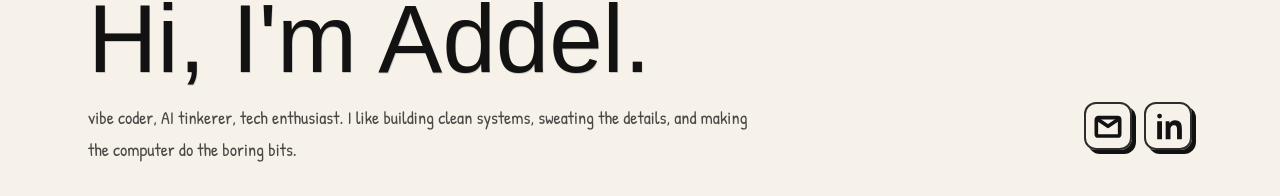
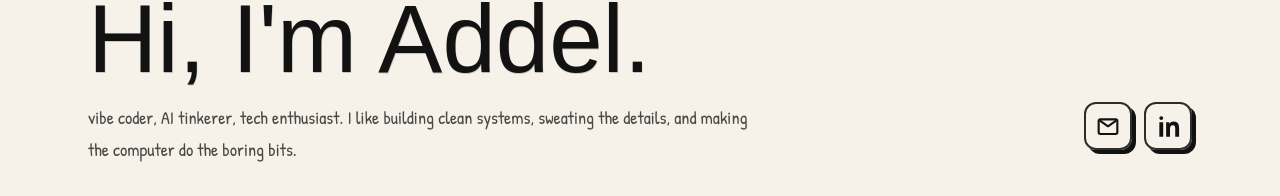
Before and after one commit to addelh/addel-xyz, a Next.js app: page / in a window 1280 px wide. Shown: the part 84-280 px from the top of the page. Built offline with nearby package versions, Linux system fonts and the light colour scheme; a web font is replaced by a local one.

Commit message:
style: lighter icons; gmail/linkedin branded hovers

```diff
--- a/src/app/page.tsx
+++ b/src/app/page.tsx
@@ -138,25 +138,26 @@ export default function Home() {
                 href="mailto:ahamoudhy@gmail.com"
                 variant="secondary"
                 ariaLabel="Email me"
-                className="h-12 w-12 rounded-full !p-0 !gap-0 shadow-[4px_4px_0_#111] transition hover:scale-110 hover:shadow-[6px_6px_0_#111] hover:bg-[#E03A2F] hover:text-white"
+                className="h-12 w-12 rounded-full !p-0 !gap-0 shadow-[4px_4px_0_#111] transition hover:scale-110 hover:shadow-[6px_6px_0_#111] hover:bg-white hover:border-[#EA4335] hover:text-[#EA4335]"
               >
                 <svg
                   aria-hidden="true"
                   viewBox="0 0 24 24"
-                  style={{ width: 40, height: 40 }}
+                  className="block shrink-0"
+                  style={{ width: 32, height: 32 }}
                   fill="none"
                   xmlns="http://www.w3.org/2000/svg"
                 >
                   <path
                     d="M5 8.25c0-.69.56-1.25 1.25-1.25h11.5c.69 0 1.25.56 1.25 1.25V16.75c0 .69-.56 1.25-1.25 1.25H6.25C5.56 18 5 17.44 5 16.75V8.25Z"
                     stroke="currentColor"
-                    strokeWidth="2.2"
+                    strokeWidth="1.6"
                     strokeLinejoin="round"
                   />
                   <path
                     d="M6.2 8.2L12 12.2L17.8 8.2"
                     stroke="currentColor"
-                    strokeWidth="2.2"
+                    strokeWidth="1.6"
                     strokeLinecap="round"
                     strokeLinejoin="round"
                   />
@@ -168,12 +169,13 @@ export default function Home() {
                 variant="secondary"
                 external
                 ariaLabel="LinkedIn"
-                className="h-12 w-12 rounded-full !p-0 !gap-0 shadow-[4px_4px_0_#111] transition hover:scale-110 hover:shadow-[6px_6px_0_#111] hover:bg-[#0A66C2] hover:text-white"
+                className="h-12 w-12 rounded-full !p-0 !gap-0 shadow-[4px_4px_0_#111] transition hover:scale-110 hover:shadow-[6px_6px_0_#111] hover:bg-[#0A66C2] hover:border-[#0A66C2] hover:text-white"
               >
                 <svg
                   aria-hidden="true"
                   viewBox="0 0 24 24"
-                  style={{ width: 40, height: 40 }}
+                  className="block shrink-0"
+                  style={{ width: 32, height: 32 }}
                   fill="currentColor"
                   xmlns="http://www.w3.org/2000/svg"
                 >
```
